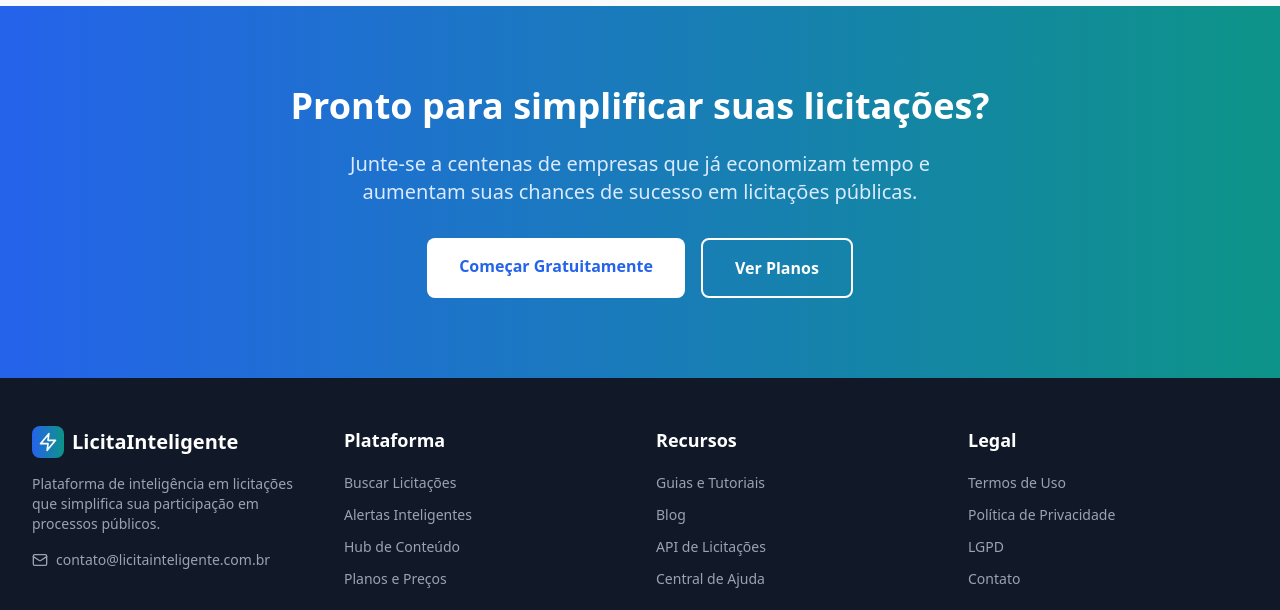
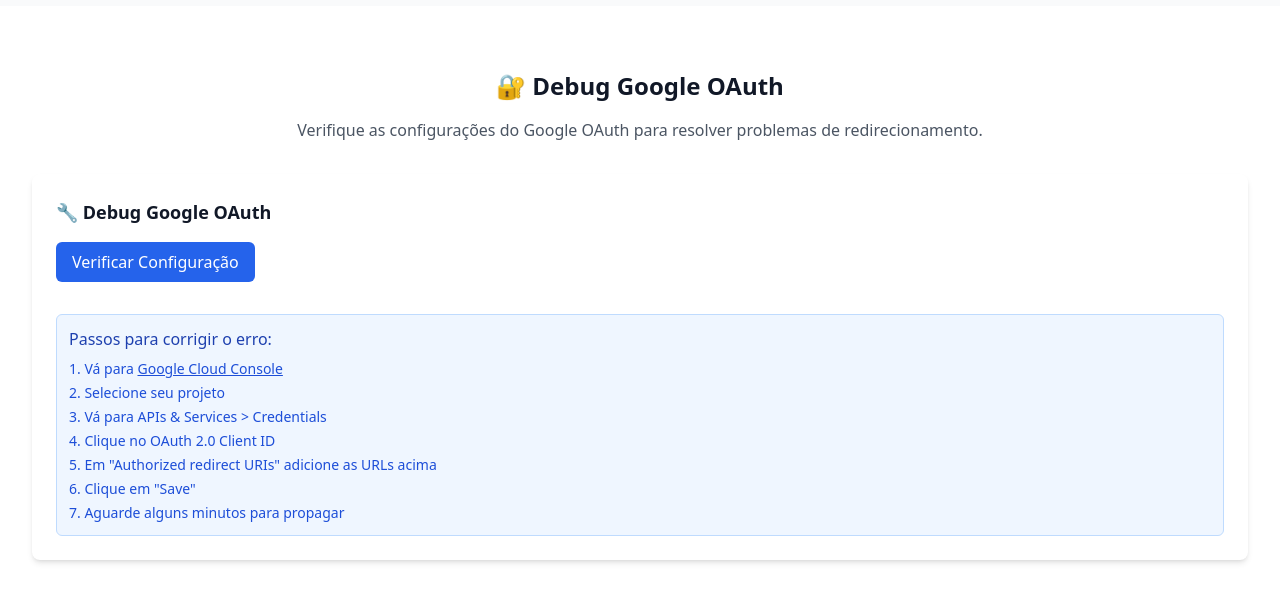
Before and after one commit to jefealf/licitacoes-platform, a React (Vite) app: page / in a window 1280 px wide. Shown: the part 4003-4613 px from the top of the page. Built offline with nearby package versions, Linux system fonts and the light colour scheme; no server answers.

Commit message:
feat: adicionar componente de debug para Google OAuth

```diff
--- /dev/null
+++ b/src/components/GoogleOAuthDebug.tsx
@@ -0,0 +1,70 @@
+import React, { useState } from 'react';
+
+const GoogleOAuthDebug: React.FC = () => {
+  const [debugInfo, setDebugInfo] = useState<any>(null);
+
+  const checkOAuthConfig = () => {
+    const info = {
+      currentUrl: window.location.href,
+      origin: window.location.origin,
+      redirectUrl: `${window.location.origin}/auth/callback`,
+      userAgent: navigator.userAgent,
+      timestamp: new Date().toISOString()
+    };
+
+    setDebugInfo(info);
+    console.log('🔍 Debug Info:', info);
+  };
+
+  return (
+    <div className="bg-white p-6 rounded-lg shadow-md">
+      <h3 className="text-lg font-semibold text-gray-900 mb-4">
+        🔧 Debug Google OAuth
+      </h3>
+
+      <button
+        onClick={checkOAuthConfig}
+        className="bg-blue-600 text-white px-4 py-2 rounded-md hover:bg-blue-700 mb-4"
+      >
+        Verificar Configuração
+      </button>
+
+      {debugInfo && (
+        <div className="bg-gray-50 p-4 rounded-md">
+          <h4 className="font-medium text-gray-900 mb-2">Informações de Debug:</h4>
+          <div className="text-sm text-gray-700 space-y-1">
+            <p><strong>URL Atual:</strong> {debugInfo.currentUrl}</p>
+            <p><strong>Origin:</strong> {debugInfo.origin}</p>
+            <p><strong>Redirect URL:</strong> {debugInfo.redirectUrl}</p>
+            <p><strong>User Agent:</strong> {debugInfo.userAgent}</p>
+            <p><strong>Timestamp:</strong> {debugInfo.timestamp}</p>
+          </div>
+
+          <div className="mt-4 p-3 bg-yellow-50 border border-yellow-200 rounded-md">
+            <h5 className="font-medium text-yellow-800 mb-2">URLs que devem estar configuradas no Google Cloud Console:</h5>
+            <ul className="text-sm text-yellow-700 space-y-1">
+              <li>• {debugInfo.redirectUrl}</li>
+              <li>• https://licitacoes.vercel.app/auth/callback</li>
+              <li>• http://localhost:5173/auth/callback</li>
+            </ul>
+          </div>
+        </div>
+      )}
+
+      <div className="mt-4 p-3 bg-blue-50 border border-blue-200 rounded-md">
+        <h4 className="font-medium text-blue-800 mb-2">Passos para corrigir o erro:</h4>
+        <ol className="text-sm text-blue-700 space-y-1 list-decimal list-inside">
+          <li>Vá para <a href="https://console.cloud.google.com/" target="_blank" rel="noopener noreferrer" className="underline">Google Cloud Console</a></li>
+          <li>Selecione seu projeto</li>
+          <li>Vá para APIs &amp; Services &gt; Credentials</li>
+          <li>Clique no OAuth 2.0 Client ID</li>
+          <li>Em "Authorized redirect URIs" adicione as URLs acima</li>
+          <li>Clique em "Save"</li>
+          <li>Aguarde alguns minutos para propagar</li>
+        </ol>
+      </div>
+    </div>
+  );
+};
+
+export default GoogleOAuthDebug;
--- a/src/pages/HomePage.tsx
+++ b/src/pages/HomePage.tsx
@@ -5,6 +5,7 @@ import { useAuth } from '../contexts/AuthContext';
 import SupabaseTest from '../components/SupabaseTest';
 import { LoginTest } from '../components/LoginTest';
 import { RegisterTest } from '../components/RegisterTest';
+import GoogleOAuthDebug from '../components/GoogleOAuthDebug';
 
 export function HomePage() {
   const { user } = useAuth();
@@ -288,6 +289,23 @@ export function HomePage() {
         </section>
       )}
 
+      {/* Google OAuth Debug Section - Apenas em desenvolvimento */}
+      {import.meta.env.DEV && (
+        <section className="py-16 bg-white">
+          <div className="max-w-7xl mx-auto px-4 sm:px-6 lg:px-8">
+            <div className="text-center mb-8">
+              <h2 className="text-2xl font-bold text-gray-900 mb-4">
+                🔐 Debug Google OAuth
+              </h2>
+              <p className="text-gray-600">
+                Verifique as configurações do Google OAuth para resolver problemas de redirecionamento.
+              </p>
+            </div>
+            <GoogleOAuthDebug />
+          </div>
+        </section>
+      )}
+
       {/* CTA Section */}
       {!user && (
         <section className="py-20 bg-gradient-to-r from-blue-600 to-teal-600">
```
